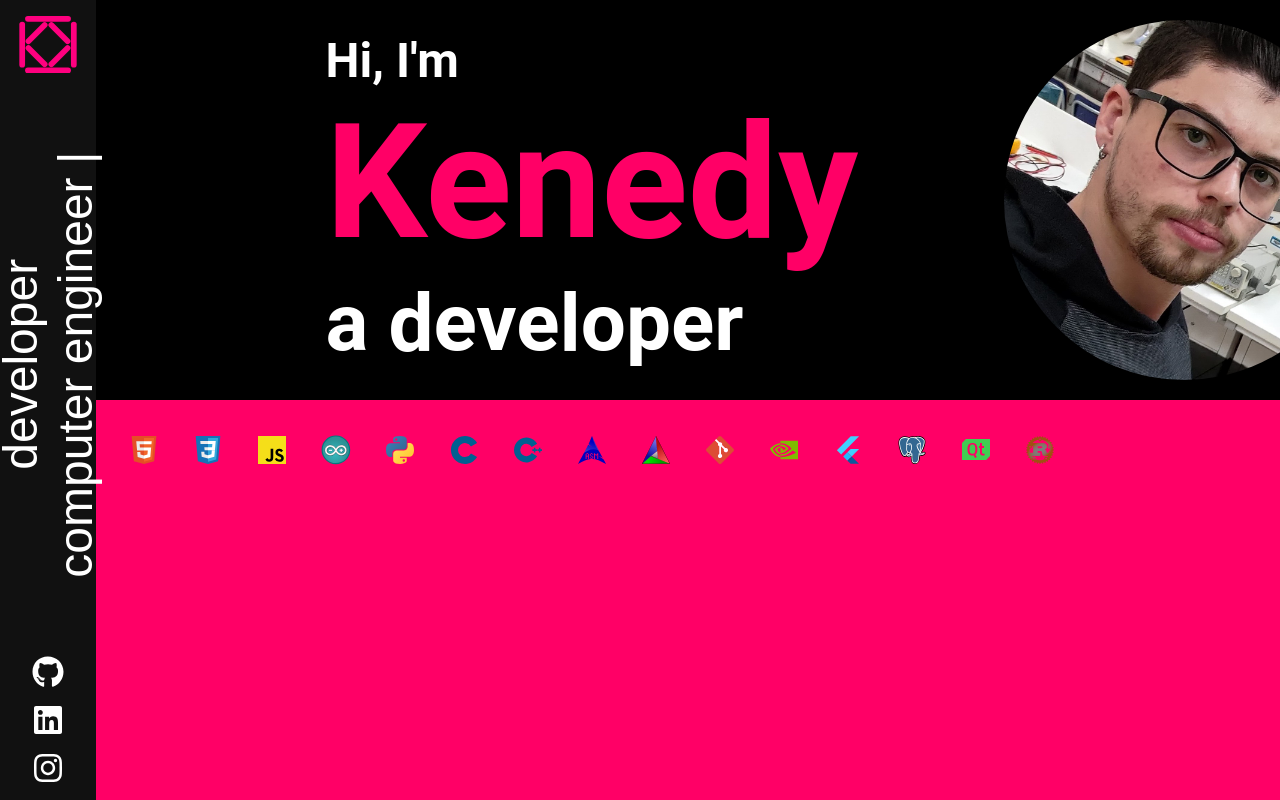
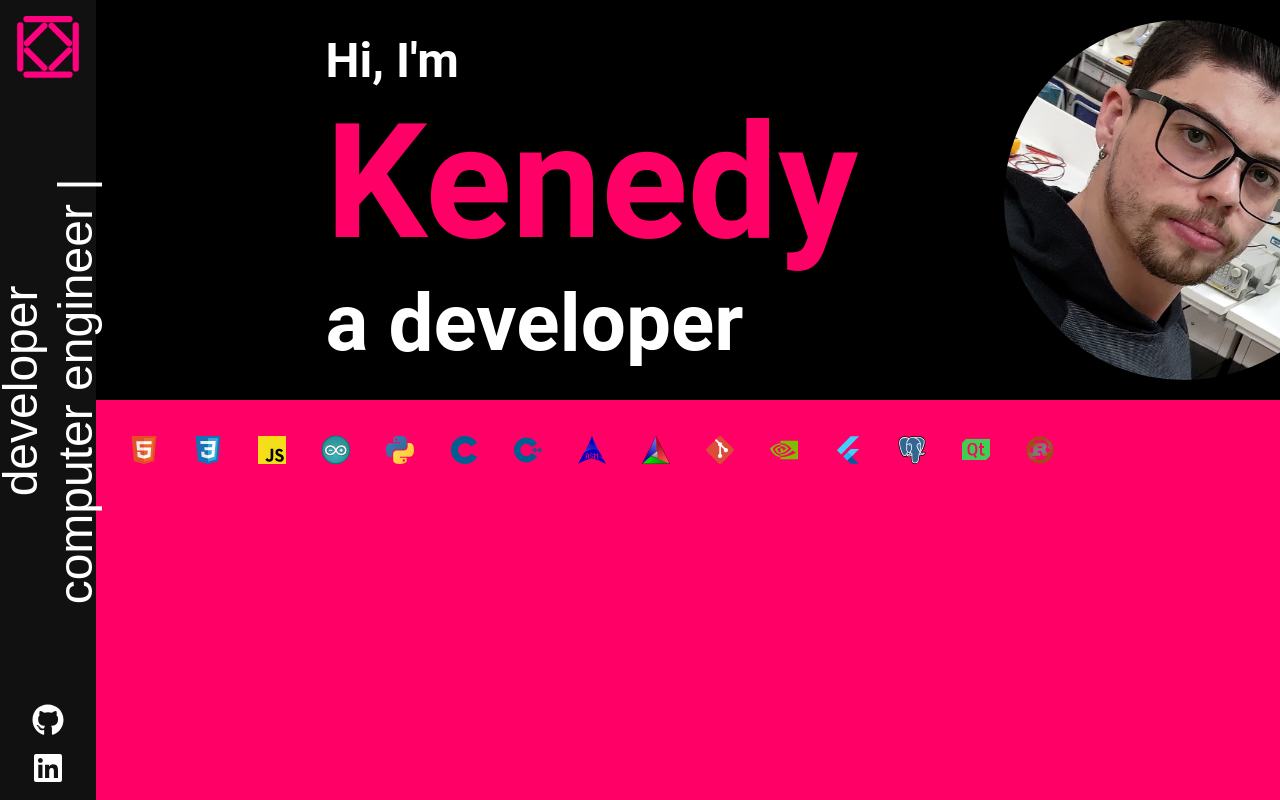
Before and after one commit to kenedykaefer/my_portfolio, a plain HTML site: page index.html in a window 1280 px wide. Shown: the top 800 px of the page. Drawn offline with Linux system fonts and the light colour scheme; a web font is replaced by a local one.

Commit message:
remove social media

```diff
--- a/index.html
+++ b/index.html
@@ -34,9 +34,6 @@
                 </a>
                 <a href="https://www.linkedin.com/in/kenedykaefer/" target="_blank">
                     <img src="img/icons/linkedin.svg" alt="Ícone do LinkedIn" class="icon-social-media">
-                </a>
-                <a href="https://www.instagram.com/kenedykaefer/" target="_blank">
-                    <img src="img/icons/instagram.svg" alt="Ícone do Instagram" class="icon-social-media">
                 </a>
             </div>
         </div>
```
